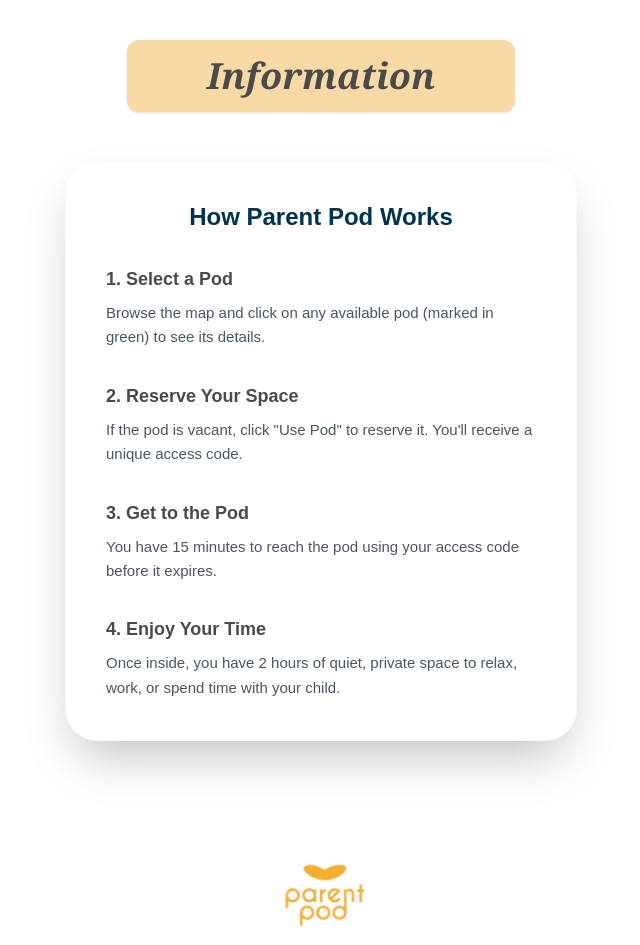
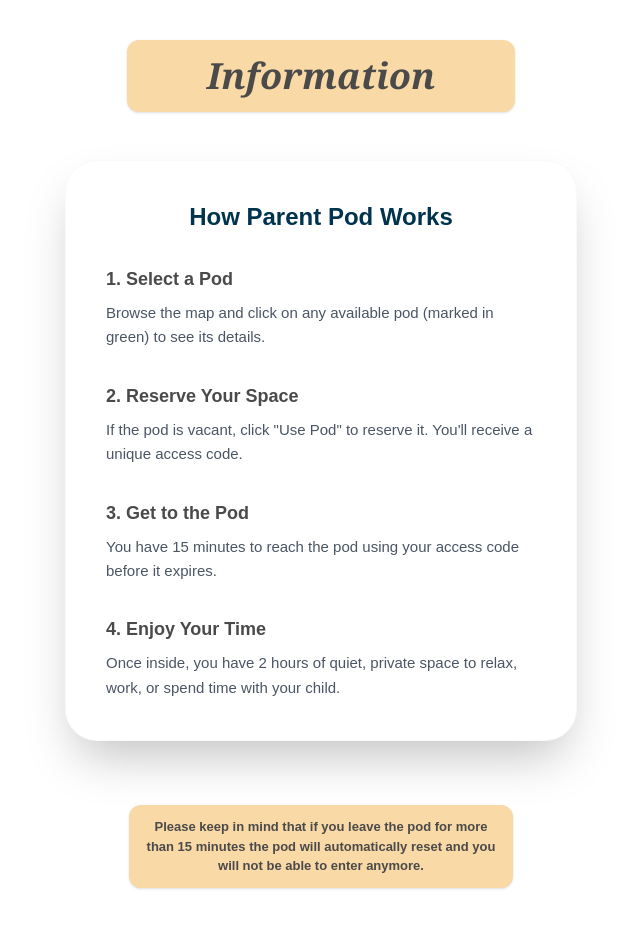
Before and after one commit to snepvangerstwan-oss/POD, a Next.js app: page /info in a window 1280 px wide. Shown: the top 945 px of the page, without its empty margins (319-959 px from the left). Built offline with nearby package versions, Linux system fonts and the light colour scheme.

Commit message:
Add warning message for pod timeout
Added a warning message about pod reset after 15 minutes.

```diff
--- a/app/info/page.tsx
+++ b/app/info/page.tsx
@@ -48,6 +48,10 @@
         </div>
       </div>
 
+       <div className="w-full max-w-sm bg-[#F9D9A5] text-[#4A4A4A] text-[13px] font-bold py-3 px-4 rounded-xl text-center shadow-sm">
+        Please keep in mind that if you leave the pod for more than 15 minutes the pod will automatically reset and you will not be able to enter anymore.
+      </div>
+
       {/* logo image */}
       <footer className="mt-auto pt-10 pb-6">
         <Image
```
